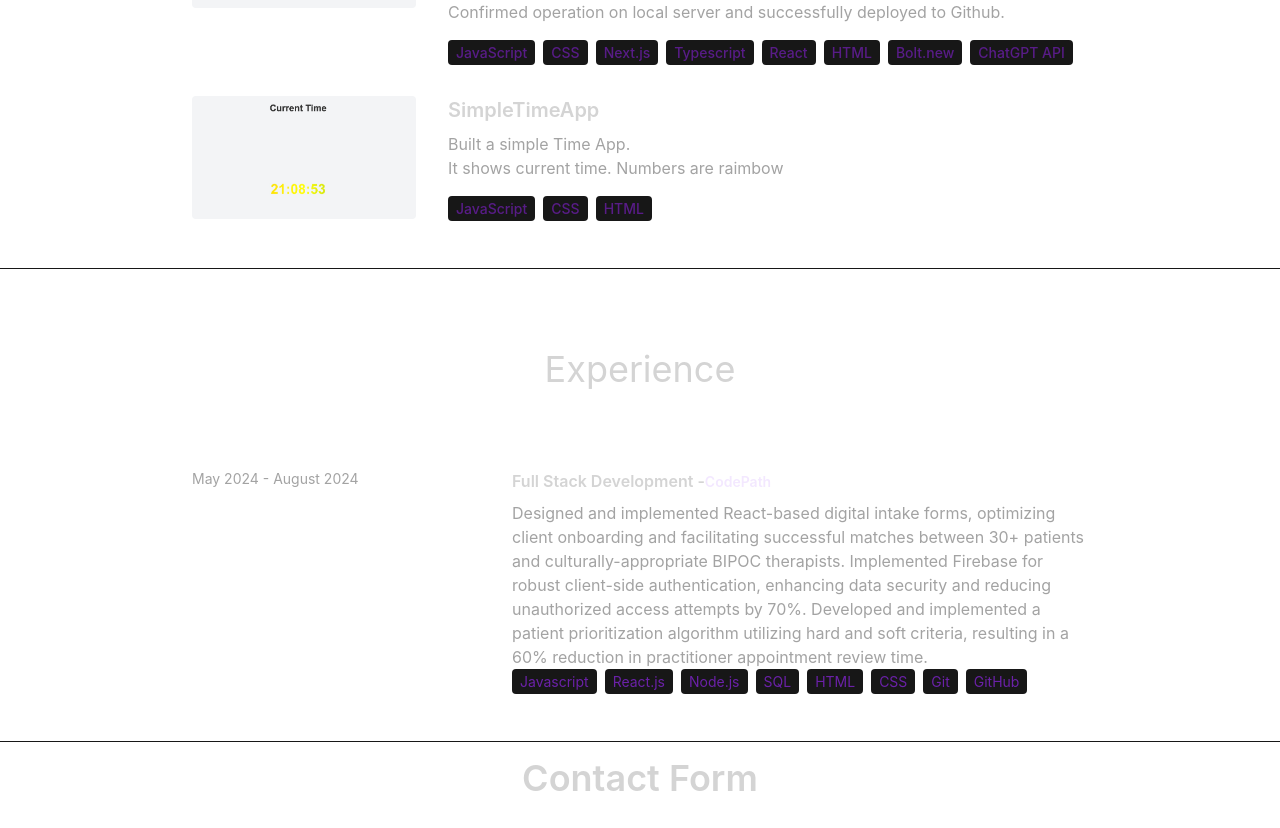
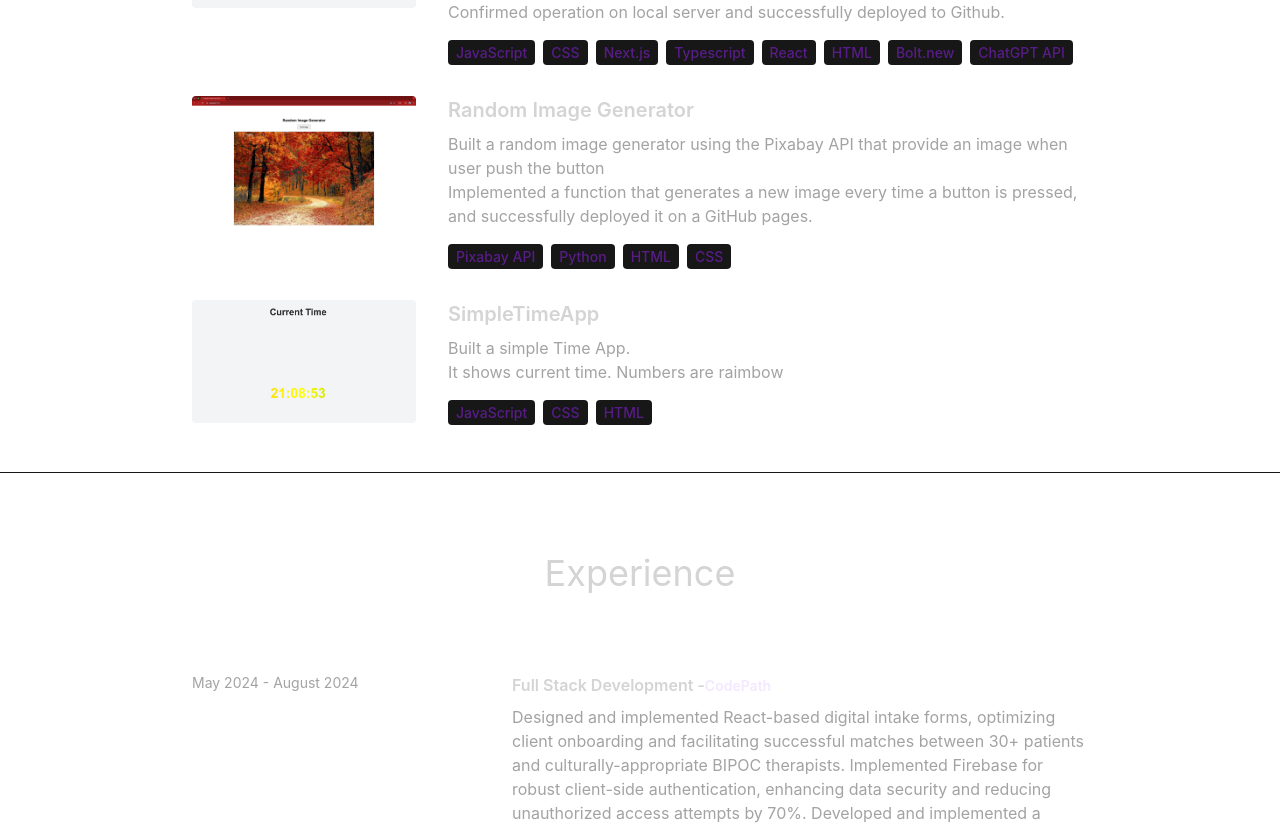
Before and after one commit to Banshi-84/portfolio-website, a React (Vite) app in the folder my-portfolio/: page / in a window 1280 px wide. Shown: the part 2527-3355 px from the top of the page. Built offline with nearby package versions, Linux system fonts and the light colour scheme.

Commit message:
Add a new project

```diff
--- a/my-portfolio/src/components/Project.jsx
+++ b/my-portfolio/src/components/Project.jsx
@@ -7,6 +7,7 @@ import project1 from "../assets/ダウンロード.jpeg";
 import { motion } from "framer-motion";
 import project2 from "../assets/SimpleTimeApp.jpeg";
 import project3 from "../assets/ER.jpg";
+import project4 from "../assets/RandomImageGenerator.jpg"
 const projects = [
   {
     title: "Weather App",
@@ -27,6 +28,16 @@ const projects = [
       "Static answer by Bolt was replaced by dynamic answer using Chat GPT API. Confirmed operation on local server and successfully deployed to Github."
     ],
     technologies: ["JavaScript", "CSS", "Next.js","Typescript", "React", "HTML", "Bolt.new", "ChatGPT API"]
+  },
+  {
+    title: "Random Image Generator",
+    image: project4,
+    link: "https://github.com/Banshi-84/Random-Image-Generator",
+    description: [
+      "Built a random image generator using the Pixabay API that provide an image when user push the button",
+      "Implemented a function that generates a new image every time a button is pressed, and successfully deployed it on a GitHub pages."
+    ],
+    technologies: ["Pixabay API", "Python", "HTML", "CSS"]
   },
   {
     title: "SimpleTimeApp",
```
Also changed, not shown: my-portfolio/src/assets/RandomImageGenerator.jpg (added), 1 other file (tests, documents, lock files or other folders).
